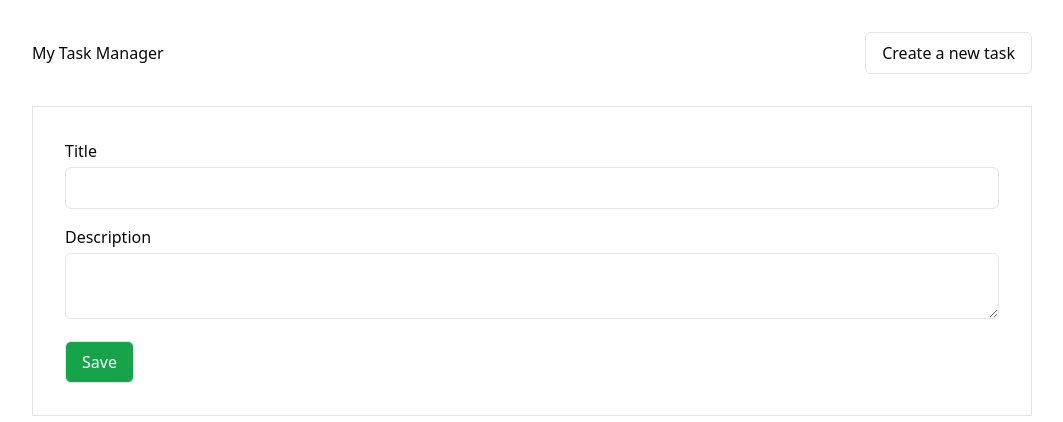
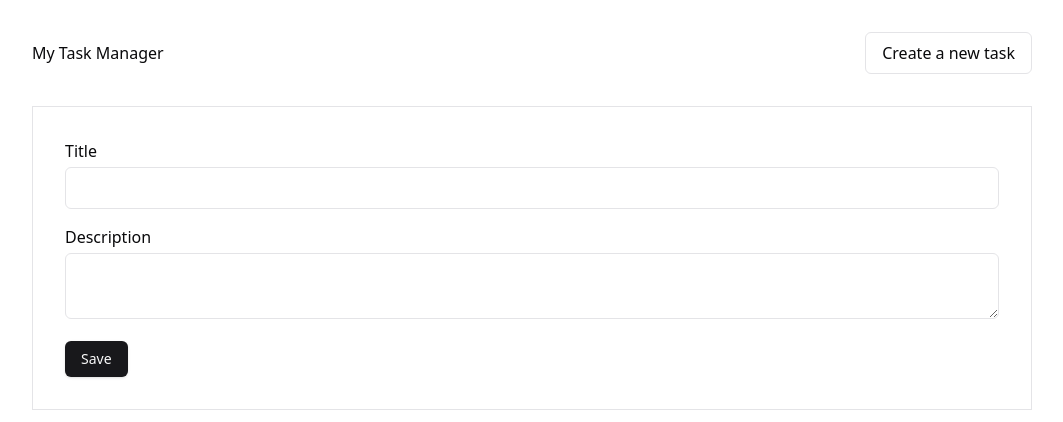
Before and after one commit to OluwadaraDaily/todo-next, a Next.js app: page / in a window 1280 px wide. Shown: the top 422 px of the page, without its empty margins (108-1171 px from the left). Built offline with nearby package versions, Linux system fonts and the light colour scheme; no server answers; the database is empty.

Commit message:
feature: add loading state to add task form

```diff
--- a/src/app/page.tsx
+++ b/src/app/page.tsx
@@ -1,9 +1,10 @@
 "use client"
-import { Task, ITaskData } from "@/types/task";
+import { Task } from "@/types/task";
 import { useMutation, useQuery, useQueryClient } from "@tanstack/react-query";
 import React from "react";
-
 import { TaskService } from "@/services/tasks";
+import { Button } from "@/components/ui/button"
+import { Loader2 } from "lucide-react"
 
 
 export default function Home() {
@@ -22,7 +23,7 @@ export default function Home() {
     queryFn: TaskService.fetchTasks
   });
 
-   const mutation = useMutation({
+   const { mutate, isPending: addTaskPending } = useMutation({
     mutationFn: TaskService.addTask,
     onSuccess: () => {
       // Invalidate and refetch
@@ -37,9 +38,7 @@ export default function Home() {
   const handleSubmit = async (event: React.FormEvent<HTMLElement>) => {
     event.preventDefault();
     const form = new FormData(event.target as HTMLFormElement);
-    console.log("TITLE =>", form.get('title'));
-    console.log("DESCRIPTION =>", form.get('description'));
-    mutation.mutate({
+    mutate({
       title: form.get('title') as string,
       description: form.get('description') as string,
     });
@@ -62,6 +61,7 @@ export default function Home() {
               className="p-2 w-full border rounded-md mt-1"
               id="title"
               name="title"
+              readOnly={addTaskPending}
               required
             />
           </div>
@@ -71,9 +71,13 @@ export default function Home() {
               className="p-2 w-full border rounded-md mt-1"
               id="description"
               name="description"
+              readOnly={addTaskPending}
             ></textarea>
           </div>
-          <button type="submit" className="px-4 py-2 bg-green-600 text-white rounded-md border">Save</button>
+          <Button type="submit" disabled={addTaskPending}>
+            {addTaskPending && <Loader2 className="animate-spin" />}
+            Save
+          </Button>
         </form>
         <ul>
           {!!tasks && tasks.length > 0 && tasks.map((task) => (
```
